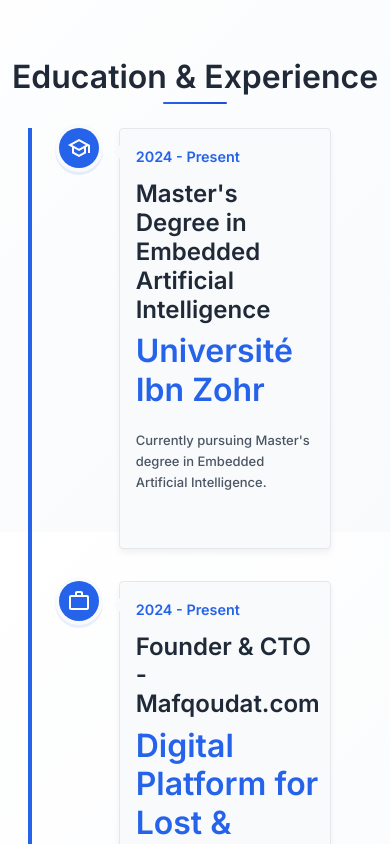
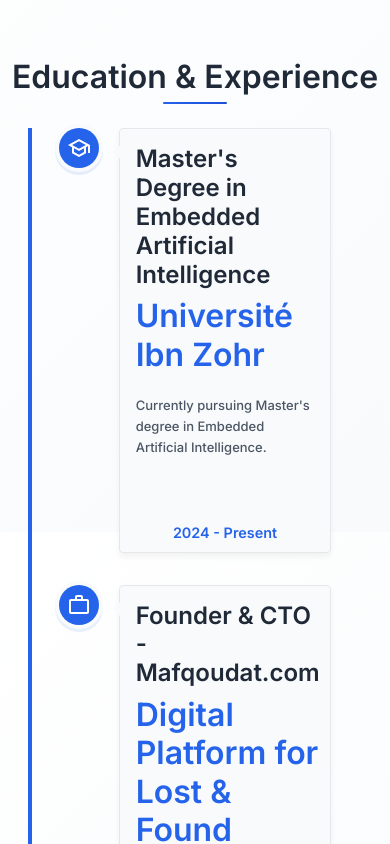
Before and after one commit to boubnacer/nacer-portfolio, a React (Create React App) app: page / in a window 390 px wide. Shown: the part 2000-2844 px from the top of the page. Built offline with nearby package versions, Linux system fonts and the light colour scheme.

Commit message:
Updating the Education and Experienc section

```diff
--- a/src/templates.js/timeline.css
+++ b/src/templates.js/timeline.css
@@ -106,12 +106,16 @@
     font-size: 0.85rem;
   }
 
+  /* Mobile-specific date positioning - move to bottom */
+  .timeline-date {
+    order: 999 !important;
+    margin-top: 1rem !important;
+    margin-bottom: 0 !important;
+    text-align: center !important;
+  }
+
   /* Remove extra spacing in mobile timeline elements */
   .vertical-timeline-element-content {
-    padding-bottom: 1rem !important;
-  }
-
-  .timeline-date {
-    margin-bottom: 0.25rem !important;
+    padding-bottom: 0.5rem !important;
   }
 }
```
